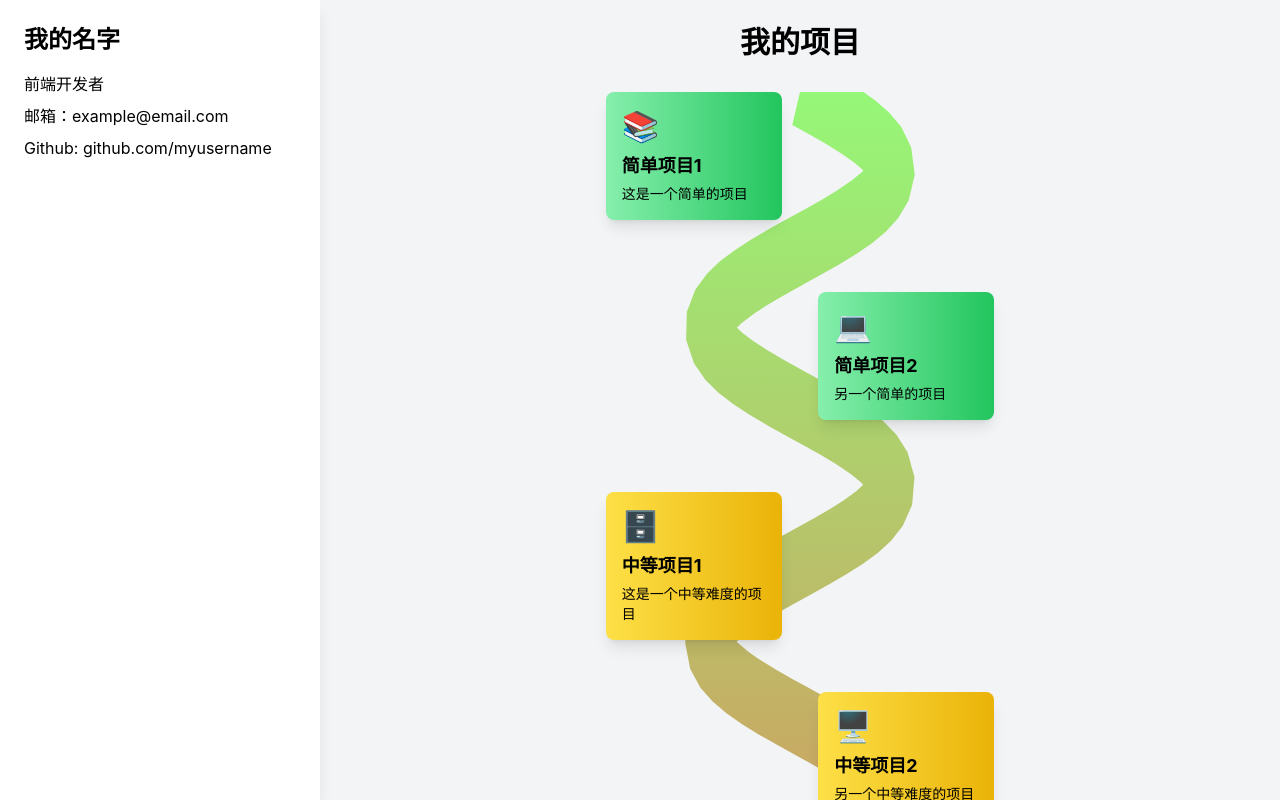
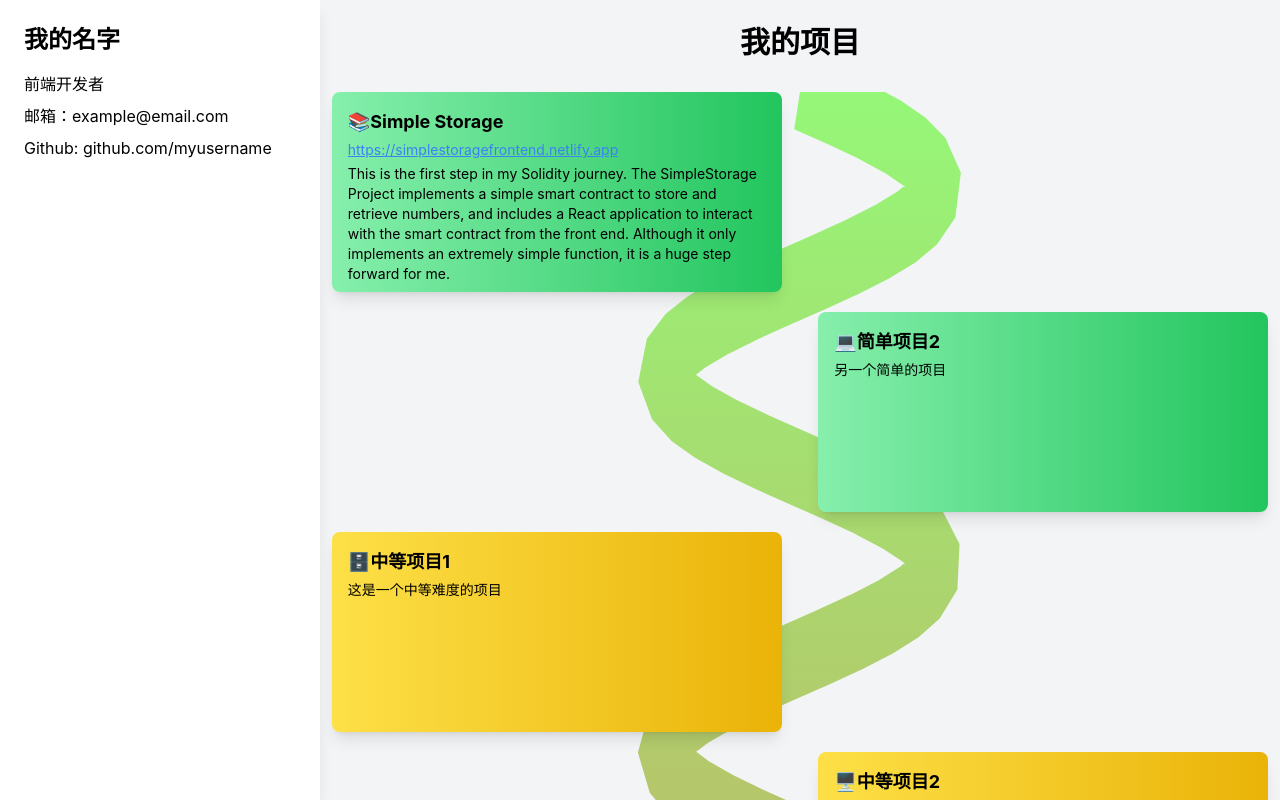
Before and after one commit to monmon-sitdown/homepage, a React (Create React App) app: page / in a window 1280 px wide. Shown: the top 800 px of the page. Built offline with nearby package versions, Linux system fonts and the light colour scheme.

Commit message:
Revised the size of cards

```diff
--- a/public/index.html
+++ b/public/index.html
@@ -24,7 +24,7 @@
       work correctly both with client-side routing and a non-root public URL.
       Learn how to configure a non-root public URL by running `npm run build`.
     -->
-    <title>React App</title>
+    <title>My Solidity Journey</title>
   </head>
   <body>
     <noscript>You need to enable JavaScript to run this app.</noscript>
--- a/src/PortfolioPage.js
+++ b/src/PortfolioPage.js
@@ -2,10 +2,12 @@ import React from "react";
 
 const projects = [
   {
-    title: "简单项目1",
-    description: "这是一个简单的项目",
+    title: "Simple Storage",
+    description:
+      "This is the first step in my Solidity journey. The SimpleStorage Project implements a simple smart contract to store and retrieve numbers, and includes a React application to interact with the smart contract from the front end. Although it only implements an extremely simple function, it is a huge step forward for me.",
     emoji: "📚",
     difficulty: "easy",
+    link: "https://simplestoragefrontend.netlify.app",
   },
   {
     title: "简单项目2",
@@ -57,25 +59,38 @@ const ProjectCard = ({ project, position, isLeft }) => (
     style={{ top: `${position}px` }}
   >
     <div
-      className={`w-44 p-4 rounded-lg shadow-lg ${
+      className={`p-4 rounded-lg shadow-lg ${
         difficultyColor[project.difficulty]
       } bg-gradient-to-r`}
+      style={{ width: "450px", height: "200px" }} // 设置卡片的宽度和高度
     >
-      <div className="text-3xl mb-2">{project.emoji}</div>
-      <h3 className="text-lg font-bold mb-1">{project.title}</h3>
+      <div className="text-lg font-bold mb-1">
+        {project.emoji}
+        {project.title}
+      </div>
+      {project.link && (
+        <a
+          href={project.link}
+          className="text-sm text-blue-500 underline mb-1 block"
+          target="_blank"
+          rel="noopener noreferrer"
+        >
+          {project.link}
+        </a>
+      )}
       <p className="text-sm">{project.description}</p>
     </div>
   </div>
 );
 
 const PortfolioPage = () => {
-  const cardSpacing = 200; // 每个卡片之间的间距
+  const cardSpacing = 220; // 每个卡片之间的间距，路宽
   const totalHeight = projects.length * cardSpacing;
 
   // 生成垂直蜿蜒路径的点
   const pathPoints = [];
   for (let i = 0; i <= totalHeight; i += 10) {
-    pathPoints.push(`${50 + Math.sin(i / 50) * 10},${(i / totalHeight) * 100}`);
+    pathPoints.push(`${50 + Math.sin(i / 40) * 15},${(i / totalHeight) * 150}`);
   }
   const svgPath = `M${pathPoints.join(" ")}`;
 
```
